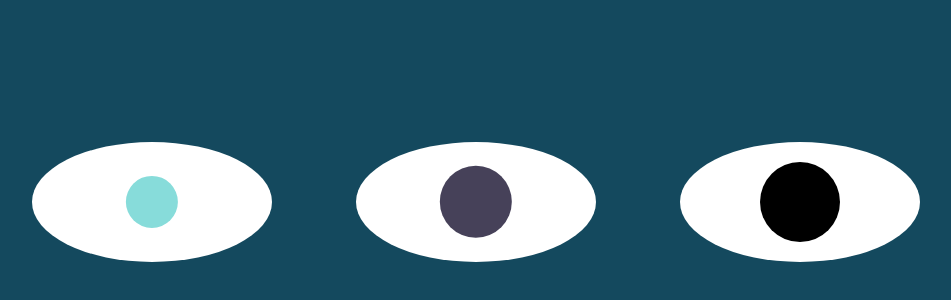
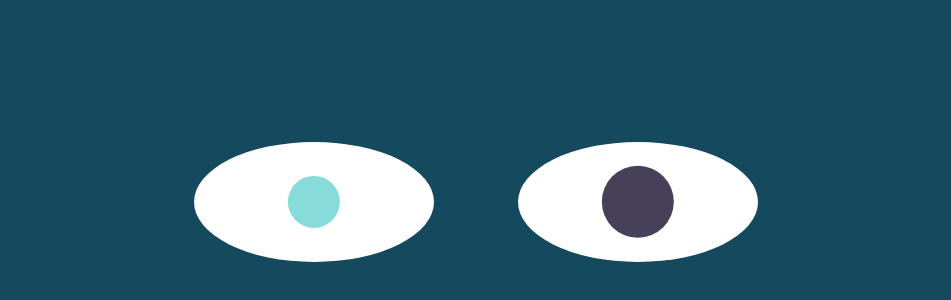
Before and after one commit to Drenhat/EyesProject, a plain HTML site: page index.html in a window 1280 px wide. Shown: the part 196-496 px from the top of the page, without its empty margins (164-1115 px from the left). Drawn offline with Linux system fonts and the light colour scheme.

Commit message:
update
I removed the third eye.

```diff
--- a/index.html
+++ b/index.html
@@ -17,9 +17,6 @@
         <div class="eye">
             <div class="ball"></div>
         </div>
-        <div class="eye">
-            <div class="ball"></div>
-        </div>
     </div>
 </body>
 
```
